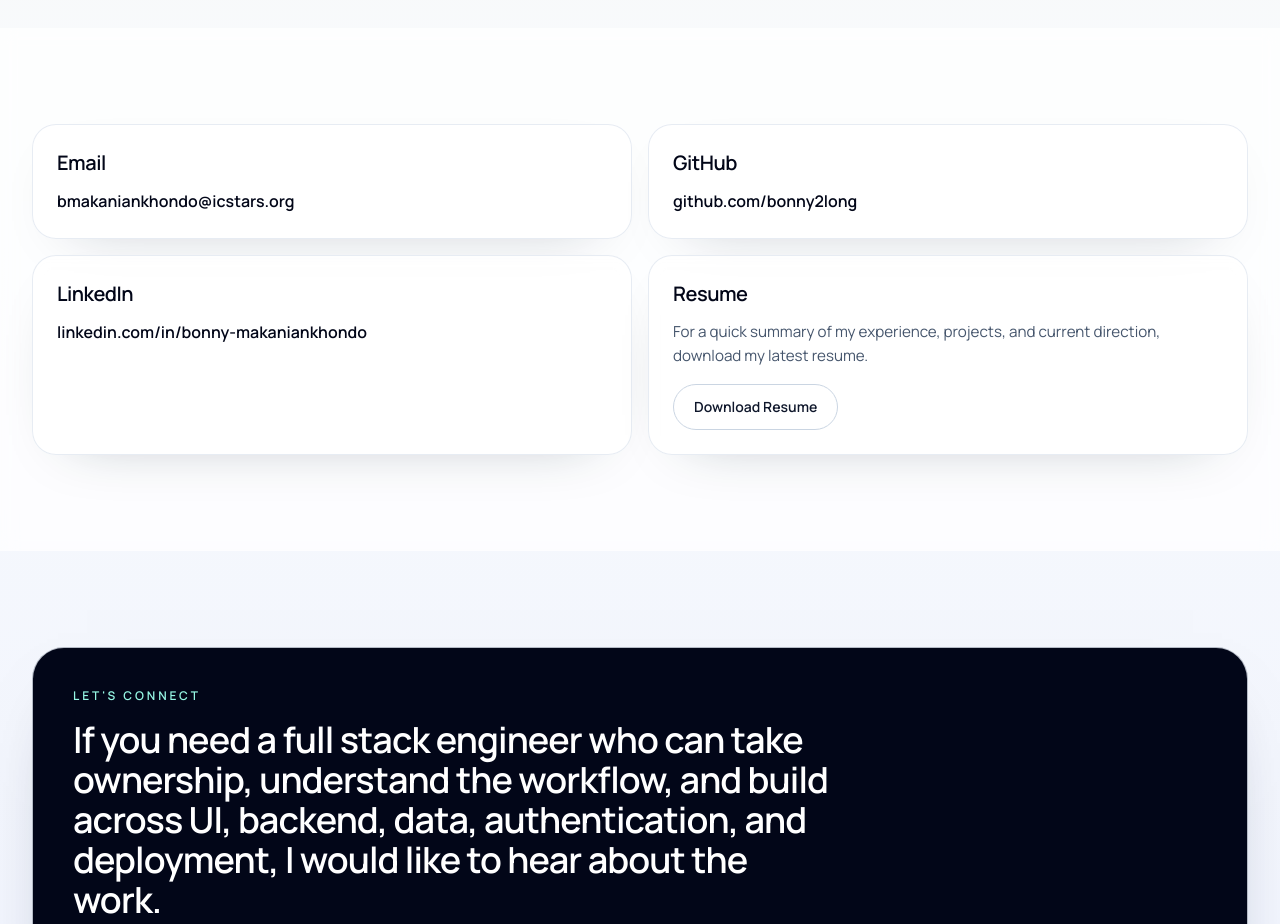
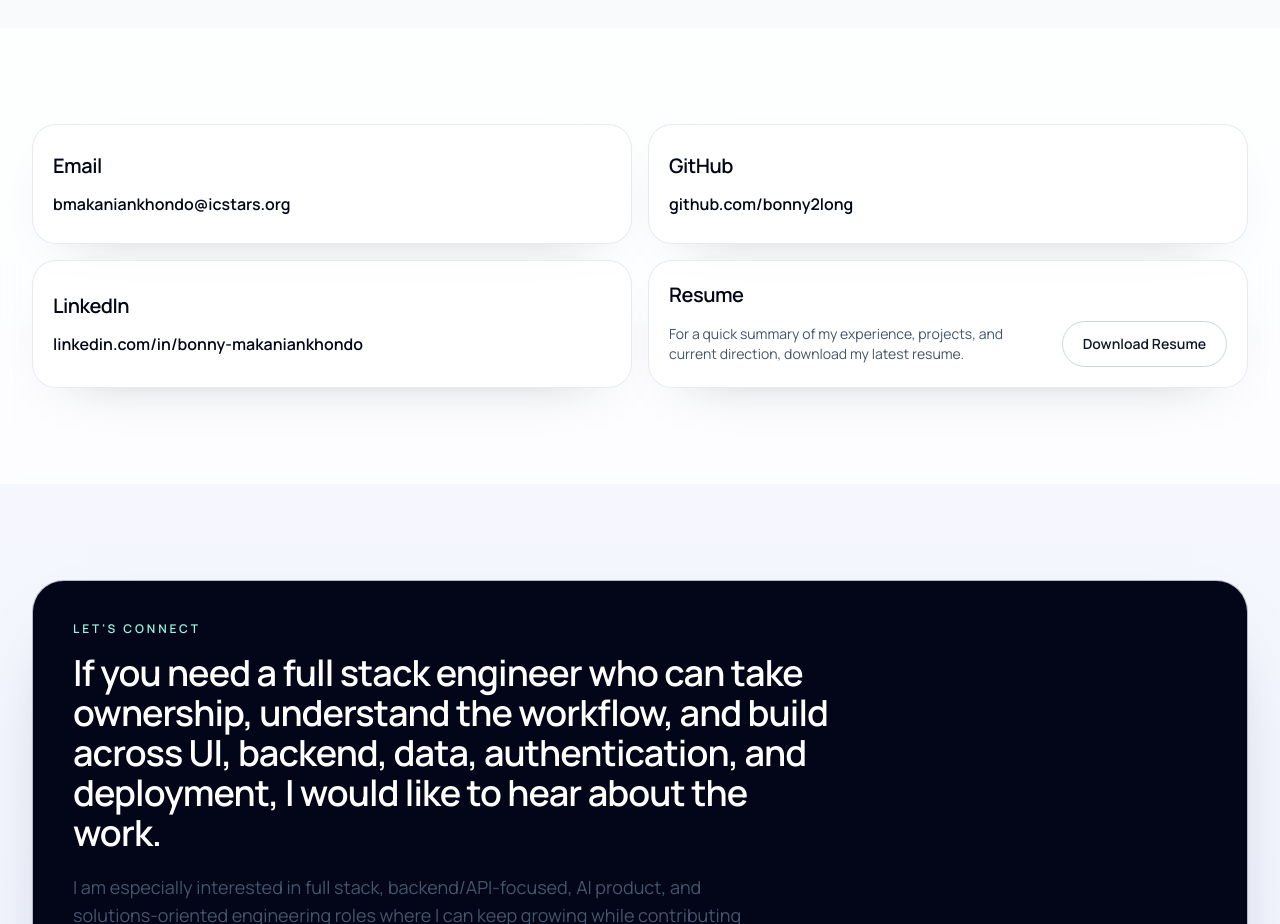
Before and after one commit to bonny2long/icstarsPort, a React (Vite) app: page /contact in a window 1280 px wide. Shown: the part 940-1864 px from the top of the page. Built offline with nearby package versions, Linux system fonts and the light colour scheme.

Commit message:
refactor: improve layout and styling in ProjectCaseStudy and Contact components

```diff
--- a/src/components/ui/ProjectCaseStudy.jsx
+++ b/src/components/ui/ProjectCaseStudy.jsx
@@ -5,7 +5,7 @@ import ProjectImagePreview from "./ProjectImagePreview";
 
 function DetailBlock({ items, text, title }) {
   return (
-    <Card className="flex h-full min-h-[14.5rem] flex-col" title={title}>
+    <Card className="flex h-full flex-col" title={title}>
       {text ? <p className={items?.length ? "mb-4" : ""}>{text}</p> : null}
       {items?.length ? (
         <ul className="space-y-2">
@@ -119,14 +119,16 @@ export default function ProjectCaseStudy({ index = 0, project }) {
           </div>
         </div>
 
+        <div className="flex flex-col gap-4">
+          <DetailBlock text={project.problem} title="What problem it solves" />
           <div className="grid gap-4 md:grid-cols-2">
-          <DetailBlock text={project.problem} title="What problem it solves" />
             <DetailBlock
               items={project.system}
               text={project.systemText}
               title={project.systemTitle}
             />
             <DetailBlock items={project.owned} title="What I owned" />
+          </div>
           <DetailBlock items={project.decisions} title="Technical decisions that mattered" />
         </div>
 
--- a/src/pages/Contact.jsx
+++ b/src/pages/Contact.jsx
@@ -78,9 +78,13 @@ export default function Contact() {
       </Section>
 
       <Section tone="subtle">
-        <div className="grid gap-4 lg:grid-cols-2">
+        <div className="grid gap-4 sm:grid-cols-2 lg:grid-cols-2">
           {contactLinks.map((link) => (
-            <Card key={link.label} title={link.label}>
+            <Card
+              key={link.label}
+              title={link.label}
+              className="flex min-h-[7.5rem] flex-col justify-center !p-4 sm:!p-5"
+            >
               <a
                 href={link.href}
                 target={link.href.startsWith("http") ? "_blank" : "_self"}
@@ -94,14 +98,24 @@ export default function Contact() {
             </Card>
           ))}
 
-          <Card title="Resume">
-            <p className="mb-4">
-              For a quick summary of my experience, projects, and current
-              direction, download my latest resume.
-            </p>
-            <Button href={resumePdf} download variant="secondary">
-              Download Resume
-            </Button>
+          <Card
+            title="Resume"
+            className="flex min-h-[7.5rem] flex-col justify-center !p-4 sm:!p-5"
+          >
+            <div className="flex flex-col gap-3 sm:flex-row sm:items-center sm:justify-between">
+              <p className="text-sm leading-5">
+                For a quick summary of my experience, projects, and current
+                direction, download my latest resume.
+              </p>
+              <Button
+                href={resumePdf}
+                download
+                variant="secondary"
+                className="shrink-0 px-4 py-2.5"
+              >
+                Download Resume
+              </Button>
+            </div>
           </Card>
         </div>
       </Section>
```
Lines whose indentation alone changed are shown as unchanged.
